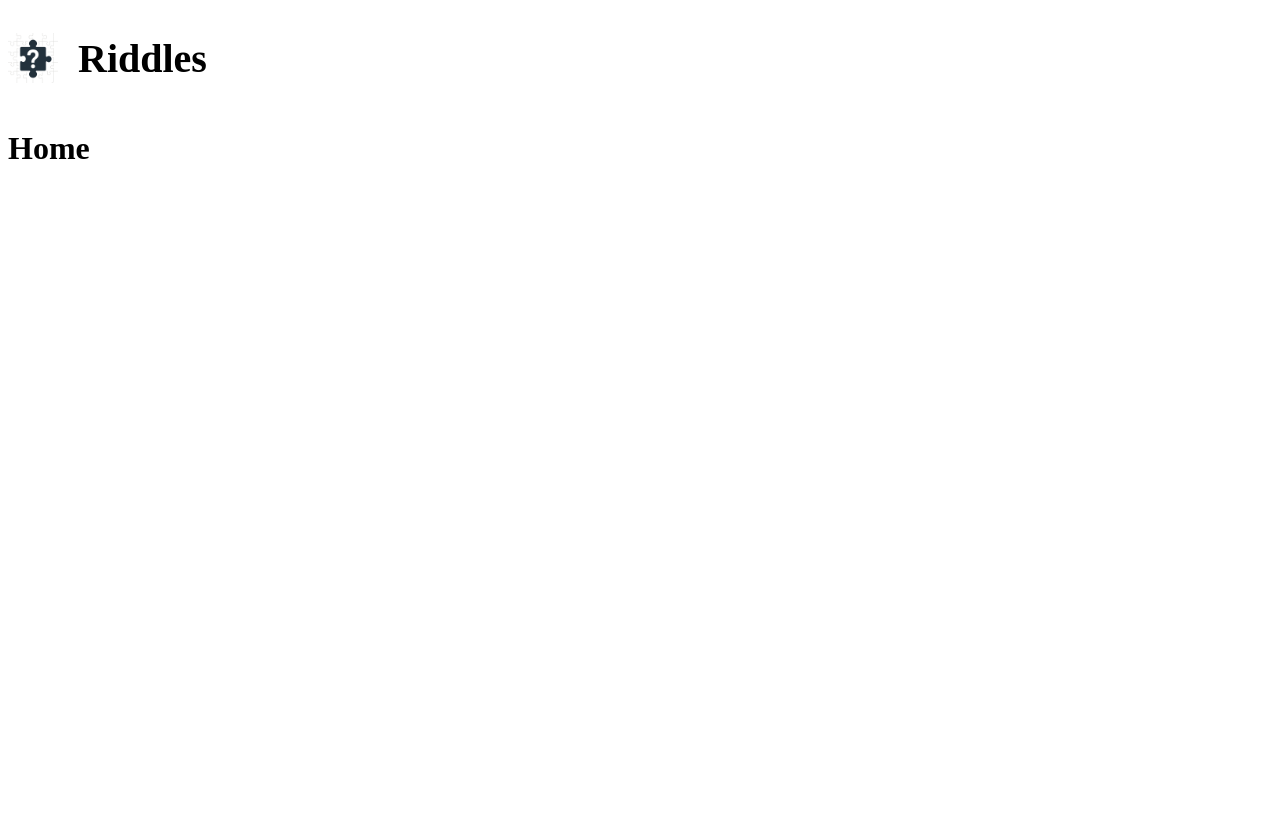
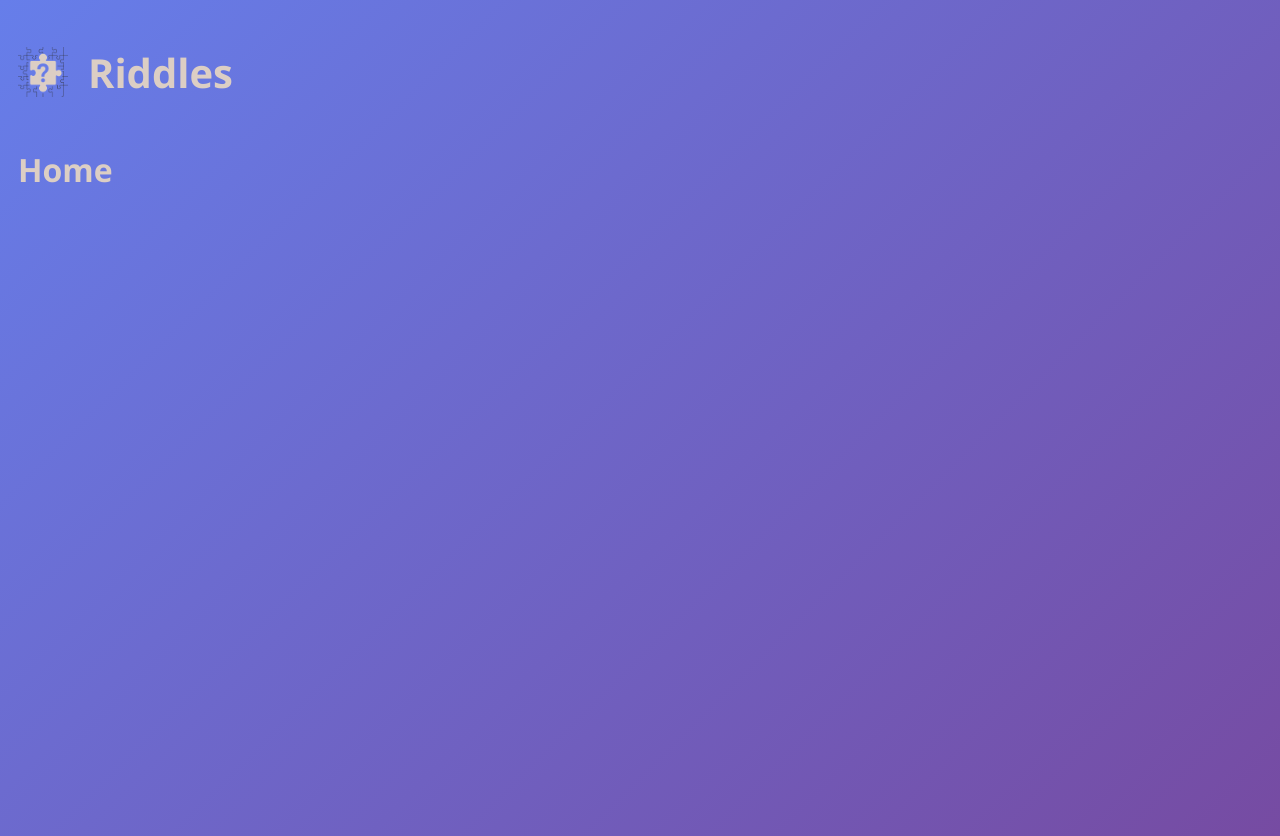
Before and after one commit to ChaimShteinberg/riddles, a React (Vite) app: page / in a window 1280 px wide. Before the commit the page ends 800 px from the top, so only its background shows below. Built offline with nearby package versions, Linux system fonts and the light colour scheme.

Commit message:
base style

```diff
--- a/src/index.css
+++ b/src/index.css
@@ -0,0 +1,7 @@
+body {
+  font-family: "Segoe UI", Tahoma, Geneva, Verdana, sans-serif;
+  background: linear-gradient(135deg, #667eea 0%, #764ba2 100%);
+  min-height: 100vh;
+  padding: 10px;
+  color: #dccec4;
+}
--- a/src/styles/Header.css
+++ b/src/styles/Header.css
@@ -7,8 +7,10 @@ header{
 header img{
     width: 50px;
     height: 50px;
+    filter: invert(1);
 }
 
 header h1{
     font-size: 40px;
+    font-weight: 700;
 }
```
